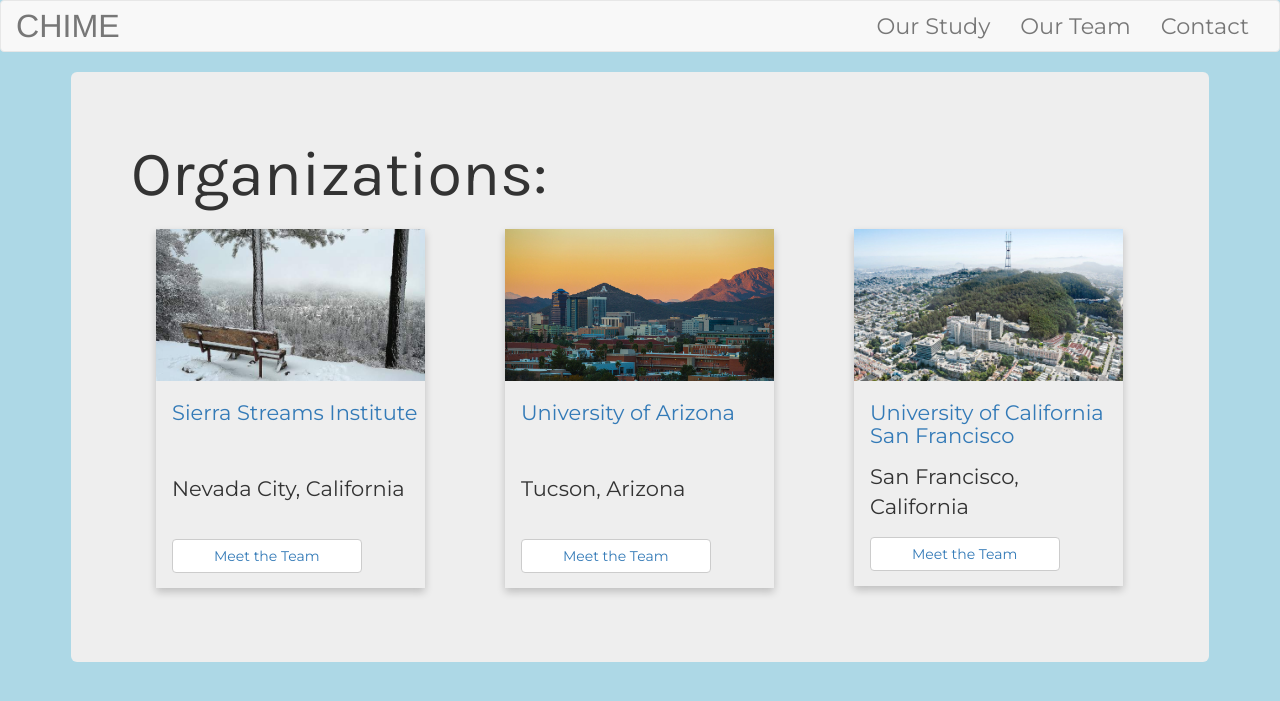
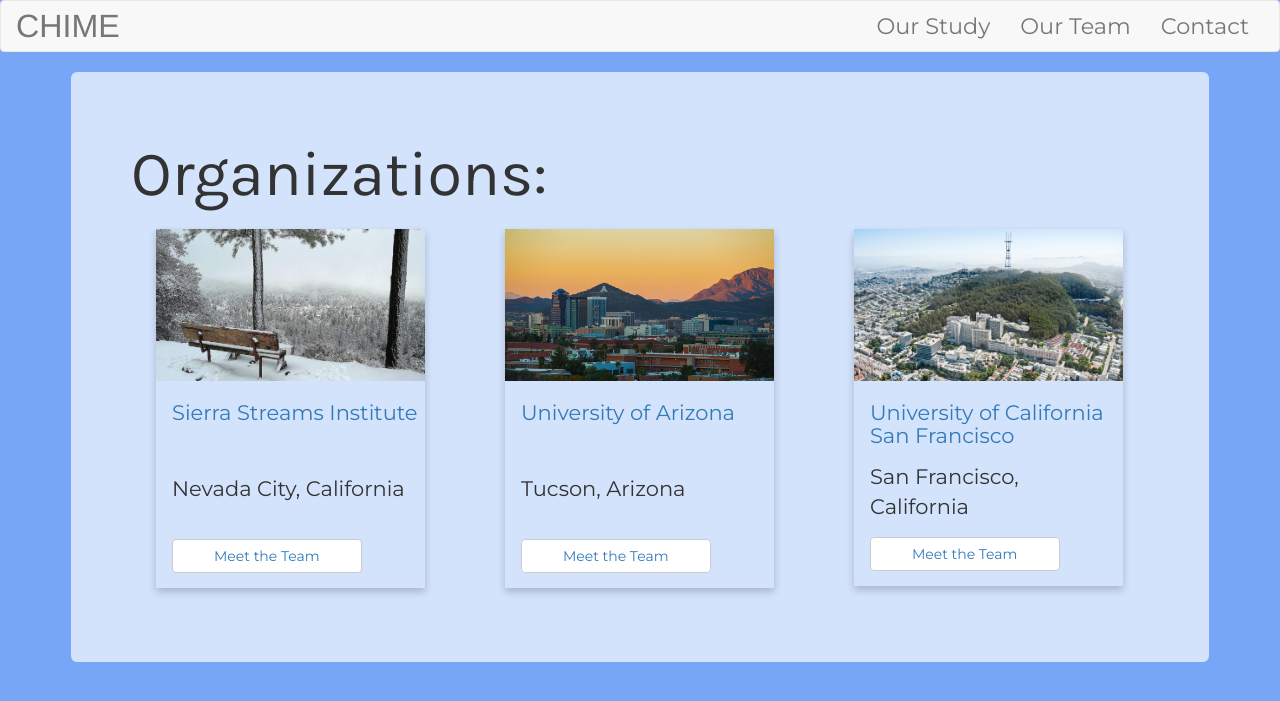
Before and after one commit to westonslaughter/CHIME, a Django app: page /info/stafflist/ in a window 1280 px wide. Shown: the top 701 px of the page. Run offline with Django 3.2, Linux system fonts and the light colour scheme; data comes from the database, SQL or seed files in the repository; some libraries are stand-ins or nearby versions.

Commit message:
Color experiments, jumbo

```diff
--- a/studysite/static/studysite/css/master.css
+++ b/studysite/static/studysite/css/master.css
@@ -1,6 +1,10 @@
 
 body {
-  background-color: lightblue;
+  background-color: #77A6F7;
+}
+
+.jumbotron {
+  background-color: #D3E3FC;
 }
 
 h1 {
```
